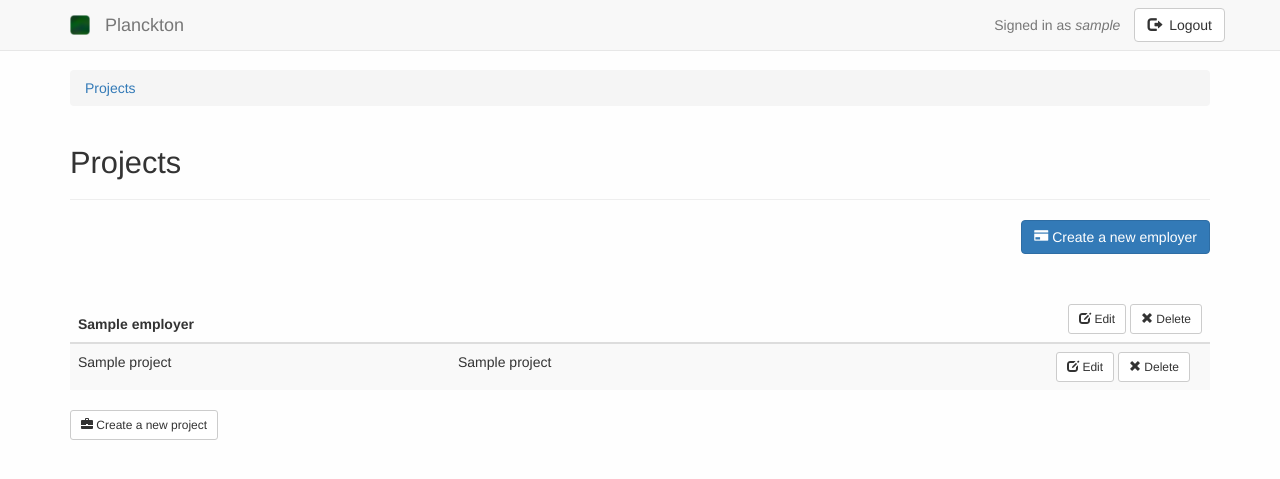
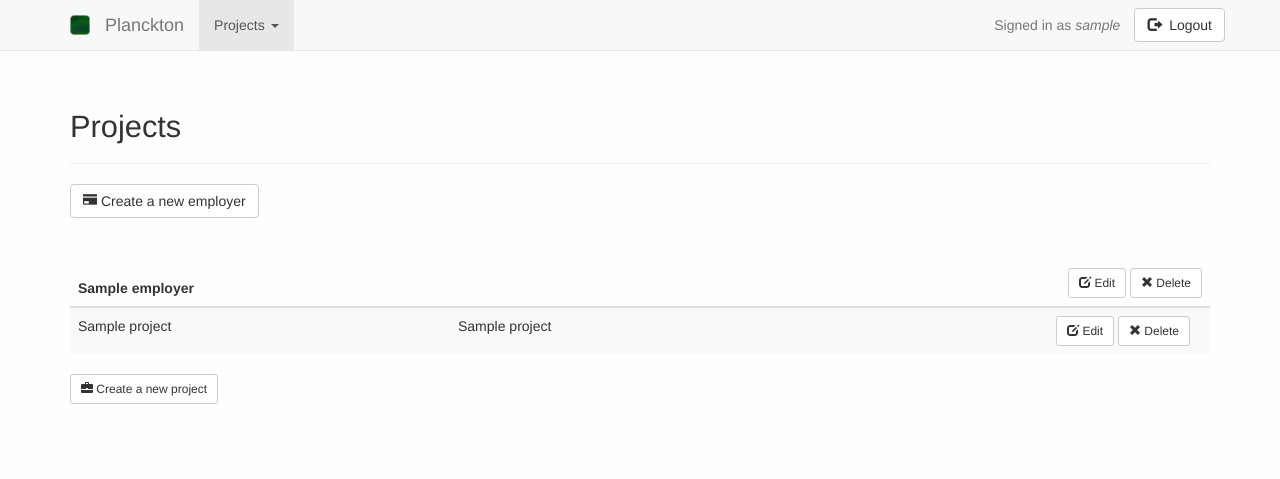
Before and after one commit to codedust/planckton, a Django app: page / in a window 1280 px wide. Shown: the top 479 px of the page. Run offline with Django 3.2, Linux system fonts and the light colour scheme; a user stored in the database is signed in; tables that the repository leaves empty hold one stand-in row (values such as "Sample post"); some libraries are stand-ins or nearby versions.

Commit message:
Replace breadcrumbs by dropdown menu in navbar

```diff
--- a/timetracker/static/timetracker/style.css
+++ b/timetracker/static/timetracker/style.css
@@ -79,7 +79,7 @@ body {
 .plancton-container {
   margin-top: -20px;
   background-image: url('img/plancton_header.jpg');
-  background-position: 0px 0px;
+  background-position: 0 0;
   animation: animatedBackground 45s linear infinite;
   color: white;
 }
--- a/timetracker/templates/timetracker/base.html
+++ b/timetracker/templates/timetracker/base.html
@@ -14,23 +14,50 @@
   <body>
     <nav class="navbar navbar-default navbar-fixed-top">
       <div class="container">
+        {% if not user.is_authenticated %}
+        <a class="btn btn-default navbar-btn navbar-right pull-right" href="{% url 'timetracker:login' %}" role="button"><span class="glyphicon glyphicon-log-in" aria-hidden="true"></span>&nbsp; Login</a>
+        {% endif %}
 
-        <div class="navbar-header pull-left">
+        <div class="navbar-header">
+          {% if user.is_authenticated %}
+          <button type="button" class="navbar-toggle collapsed" data-toggle="collapse" data-target="#navbar-top-collapse-1" aria-expanded="false">
+            <span class="sr-only">Toggle navigation</span>
+            <span class="icon-bar"></span>
+            <span class="icon-bar"></span>
+            <span class="icon-bar"></span>
+          </button>
+          {% endif %}
           <a class="navbar-brand" href="/">
             <img alt="Brand" src="{% static 'timetracker/favicon_128.png' %}">
           </a>
           <a class="navbar-brand" href="/">Planckton</a>
         </div>
 
-        <div class="navbar-right pull-right">
-          {% if user.is_authenticated %}
-          <p class="navbar-text pull-left" style="margin-right: 1em;">Signed in as <em>{{ user.username }}</em></p>
-          <a class="btn btn-default navbar-btn" href="{% url 'timetracker:logout' %}" role="button"><span class="glyphicon glyphicon-log-out" aria-hidden="true"></span>&nbsp; Logout</a>
-          {% else %}
-          <a class="btn btn-default navbar-btn" href="{% url 'timetracker:login' %}" role="button"><span class="glyphicon glyphicon-log-in" aria-hidden="true"></span>&nbsp; Login</a>
+        {% if user.is_authenticated %}
+        <div class="collapse navbar-collapse" id="navbar-top-collapse-1">
+          {% if employer_set %}
+          <ul class="nav navbar-nav">
+            <li class="dropdown active">
+              <a href="#" class="dropdown-toggle" data-toggle="dropdown" role="button" aria-haspopup="true" aria-expanded="false">Projects <span class="caret"></span></a>
+              <ul class="dropdown-menu">
+                {% for employer in employer_set %}
+                {% for project in employer.project_set.all %}
+                <li><a href="{% url 'timetracker:show_project' project.id %}">{{project.name}}</a></li>
+                {% endfor %}
+                {% if employer.project_set.count != 0 %}
+                <li role="separator" class="divider"></li>
+                {% endif %}
+                {% endfor %}
+                <li><a href="{% url 'timetracker:index' %}"><em>Manage projects</em></a></li>
+              </ul>
+            </li>
+          </ul>
           {% endif %}
+
+          <a class="btn btn-default navbar-btn navbar-right" href="{% url 'timetracker:logout' %}" role="button"><span class="glyphicon glyphicon-log-out" aria-hidden="true"></span>&nbsp; Logout</a>
+          <p class="navbar-text navbar-right" style="margin-right: 1em;">Signed in as <em>{{ user.username }}</em></p>
         </div>
-
+        {% endif %}
       </div>
     </nav>
 
--- a/timetracker/templates/timetracker/form_snippet.html
+++ b/timetracker/templates/timetracker/form_snippet.html
@@ -10,7 +10,7 @@
       {% if field.name == 'default_hourly_wage' or field.name == 'hourly_wage' %}
         <div class="input-group">
           {{ field }}
-          <div class="input-group-addon">&euro;/&#36;/&pound; per hour</div>
+          <div class="input-group-addon">&euro;/&#36;/&pound;</div>
         </div>
       {% else %}
         {{ field }}
--- a/timetracker/templates/timetracker/index.html
+++ b/timetracker/templates/timetracker/index.html
@@ -4,6 +4,7 @@
 
 {% block content %}
   <div class="container">
+
     {% if error_message %}
       <div class="alert alert-danger alert-dismissible" role="alert">
         <button type="button" class="close" data-dismiss="alert" aria-label="Close"><span aria-hidden="true">&times;</span></button>
@@ -11,17 +12,11 @@
       </div>
     {% endif %}
 
-    <ol class="breadcrumb">
-      <li><a href="{% url 'timetracker:index' %}">Projects</a></li>
-    </ol>
-
     <div class="page-header">
       <h1>Projects <small></small></h1>
     </div>
 
-    <div class="text-right margin-bottom3">
-      <a class="btn btn-primary" href="{% url 'timetracker:create_employer' %}" role="button"><span class="glyphicon glyphicon-credit-card" aria-hidden="true"></span> Create a new employer</a>
-    </div>
+    <a class="btn btn-default margin-bottom1" href="{% url 'timetracker:create_employer' %}" role="button"><span class="glyphicon glyphicon-credit-card" aria-hidden="true"></span> Create a new employer</a>
 
     {% if employer_set %}
       {% for employer in employer_set %}
@@ -57,8 +52,7 @@
       <a class="btn btn-default btn-sm" href="{% url 'timetracker:create_project' employer.id %}" role="button"><span class="glyphicon glyphicon-briefcase" aria-hidden="true"></span> Create a new project</a>
       {% endfor %}
     {% else %}
-      <p>No projects and employers are available.</p>
-      <p><a class="btn btn-primary btn-sm" href="{% url 'timetracker:create_employer' %}" role="button"><span class="glyphicon glyphicon-credit-card" aria-hidden="true"></span> Create a new employer</a></p>
+      <p class="margin-top2">No projects and employers are available.</p>
     {% endif %}
 
   </div>
--- a/timetracker/templates/timetracker/show_project.html
+++ b/timetracker/templates/timetracker/show_project.html
@@ -10,11 +10,6 @@
         <strong>Error!</strong> {{ error_message }}
       </div>
     {% endif %}
-
-    <ol class="breadcrumb">
-      <li><a href="{% url 'timetracker:index' %}">Projects</a></li>
-      <li><a href="">{{ project.name }}</a></li>
-    </ol>
 
     <div class="page-header">
       <h1>Project info <small>{{ project.name }}</small></h1>
--- a/timetracker/views.py
+++ b/timetracker/views.py
@@ -117,4 +117,5 @@ def show_project(request, project_id):
     return render(request, 'timetracker/show_project.html', {
         'project': project,
         'timeframe_set': Timeframe.objects.filter(user=request.user, project=project),
+        'employer_set': Employer.objects.filter(user=request.user),
     })
```
Also changed, not shown: timetracker/templates/timetracker/content_single_form.html (+2 -7 lines).
